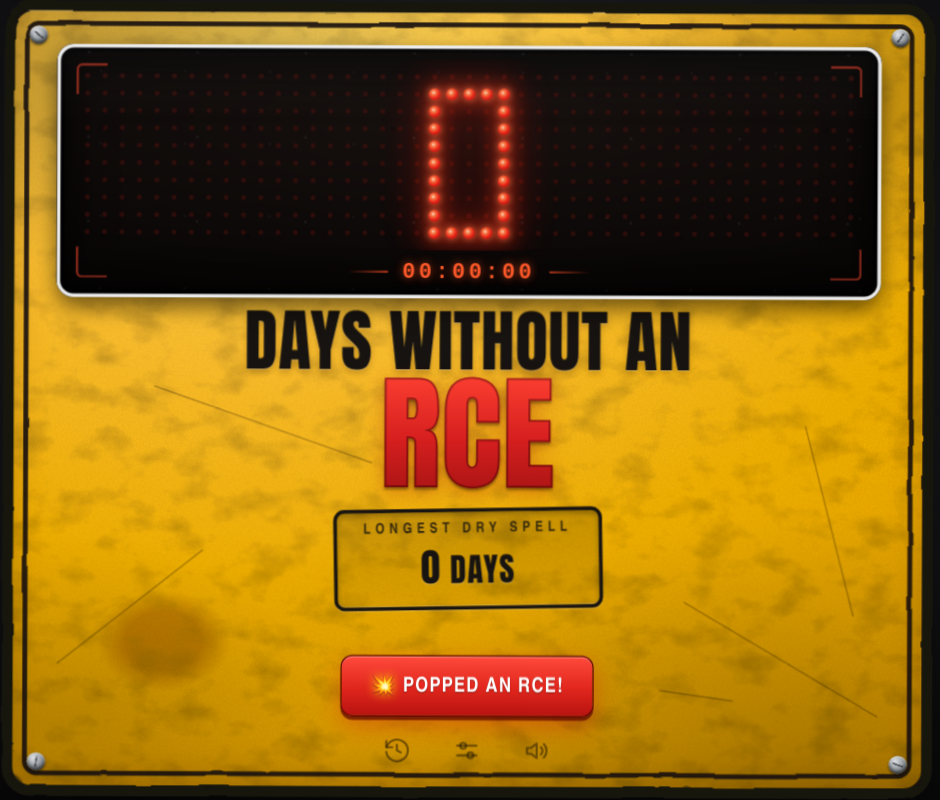
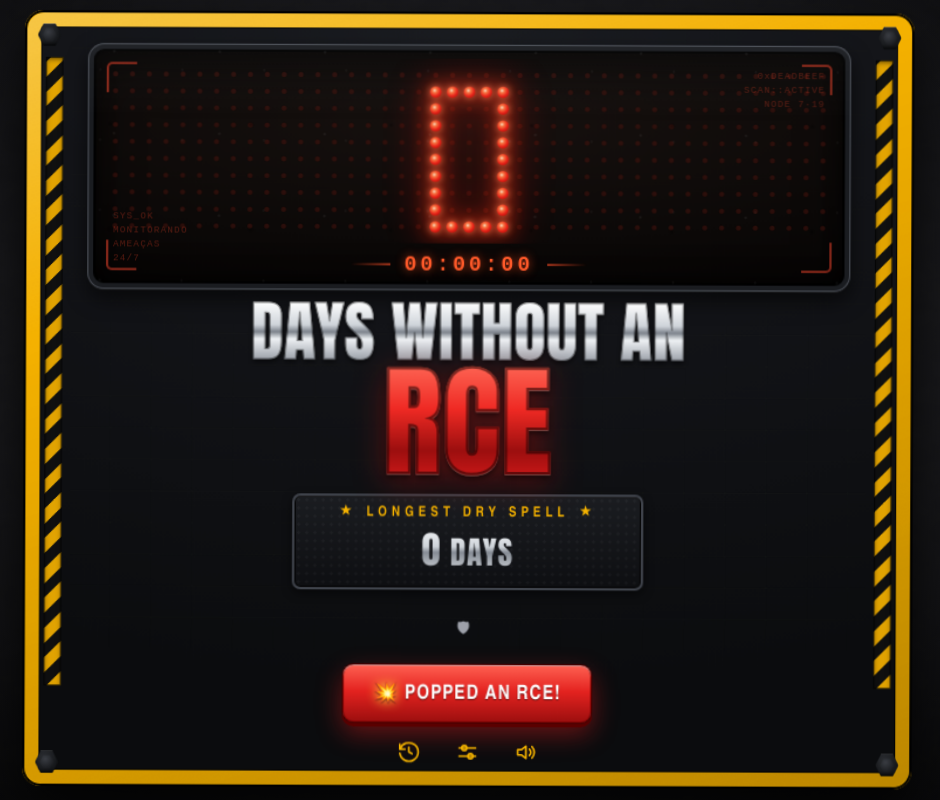
Before and after one commit to thezakman/DWARCE, an Electron app: page renderer/index.html in a window 940 px wide. Drawn offline with Linux system fonts and the light colour scheme; no server answers.

Commit message:
feat(ui): re-skin tema escuro tático (HUD industrial) — aprox. da arte de referência
- Substrato escuro de carbono com grade de circuito sutil (no lugar da placa
  amarela). Moldura industrial AMARELA com bisel + listras de hazard nas
  laterais + parafusos hexagonais nos cantos.
- Display: tech-text decorativo (SYS_OK/MONITORANDO..., 0xDEADBEEF/SCAN::ACTIVE),
  bezel de aço escuro (no lugar da borda branca). Matriz de LED mantida.
- Título: 'DIAS SEM UM' cromado/prata escovado; 'RCE' vermelho metálico 3D.
- Selo de recorde: placa de aço escura com hex-mesh, estrelas ★ e número cromado.
- Tagline com escudo; verdito e número em amarelo.
- Botão principal vermelho tático glossy; ícones secundários flat-line amarelos,
  menores e sem shape de botão (hover clareia).
- Removido o cabeçalho de topo (a pedido). Previews atualizadas.

```diff
--- a/renderer/index.html
+++ b/renderer/index.html
@@ -62,20 +62,14 @@
   <main class="stage">
    <div class="sign-scaler" id="signScaler">
     <div class="sign" id="sign">
-      <!-- moldura preta gasta (única camada com distorção) -->
+      <!-- moldura industrial amarela -->
       <div class="frame" aria-hidden="true"></div>
-      <!-- camadas de sujeira -->
-      <div class="rust" aria-hidden="true"></div>
-      <div class="wear" aria-hidden="true"></div>
-      <svg class="scratches" viewBox="0 0 760 620" preserveAspectRatio="none" aria-hidden="true">
-        <path d="M60 40 L 190 150" /><path d="M700 70 L 610 210" />
-        <path d="M40 520 L 160 430" /><path d="M720 560 L 560 470" />
-        <path d="M120 300 L 300 360" /><path d="M480 90 L 690 130" />
-        <path d="M300 560 L 470 520" /><path d="M660 330 L 700 480" />
-        <path d="M90 200 L 130 205" /><path d="M540 540 L 600 548" />
-      </svg>
+      <!-- listras de hazard nas laterais -->
+      <div class="hazard hz-l" aria-hidden="true"></div>
+      <div class="hazard hz-r" aria-hidden="true"></div>
+      <!-- ruído sutil -->
       <div class="grain" aria-hidden="true"></div>
-      <!-- parafusos nos cantos -->
+      <!-- parafusos hexagonais nos cantos -->
       <span class="screw tl" aria-hidden="true"></span>
       <span class="screw tr" aria-hidden="true"></span>
       <span class="screw bl" aria-hidden="true"></span>
@@ -89,6 +83,8 @@
           <span class="hud-c tr" aria-hidden="true"></span>
           <span class="hud-c bl" aria-hidden="true"></span>
           <span class="hud-c br" aria-hidden="true"></span>
+          <div class="tech tech-bl" aria-hidden="true">SYS_OK<br>MONITORANDO<br>AMEAÇAS<br>24/7</div>
+          <div class="tech tech-tr" aria-hidden="true">0xDEADBEEF<br>SCAN::ACTIVE<br>NODE 7·19</div>
           <div class="panel-glass" aria-hidden="true"></div>
           <div class="panel-sheen" aria-hidden="true"></div>
           <div class="panel-dust" aria-hidden="true"></div>
--- a/renderer/styles.css
+++ b/renderer/styles.css
@@ -4,15 +4,21 @@
  * ================================================================ */
 
 :root {
-  --yellow: #f4b400;
-  --yellow-deep: #e09e00;
-  --ink: #171310;
-  --ink-soft: #2a231c;
+  --yellow: #f5b301;
+  --yellow-deep: #b98200;
+  --ink: #0c0d0f;
+  --ink-soft: #b9bcc4;
   --led-on: #ff2b21;
   --led-on-2: #ff5a3c;
   --led-off: #47110d;
   --panel-bg: #0a0807;
-  --danger: #d61f1f;
+  --danger: #e01e1e;
+  --carbon: #131417;
+  --carbon-2: #0b0c0e;
+  --steel: #23262b;
+  --steel-hi: #3a3e46;
+  --edge-hi: rgba(255,255,255,.14);
+  --edge-lo: rgba(0,0,0,.7);
 }
 
 * { box-sizing: border-box; }
@@ -95,18 +101,30 @@ body {
   width: clamp(468px, calc(100vw - 28px), 760px);
   container-type: inline-size;   /* pra alternar o layout do título por largura */
   background:
-    radial-gradient(135% 115% at 32% 6%, #ffd75e 0%, #ffc22e 34%, var(--yellow) 58%, var(--yellow-deep) 100%);
-  border-radius: 18px;
-  padding: 18px 24px 14px;
+    radial-gradient(120% 90% at 50% 0%, #1b1d22 0%, #131418 45%, #0b0c0e 100%);
+  border-radius: 16px;
+  padding: 16px 40px 16px;
   box-shadow:
-    0 44px 90px rgba(0,0,0,.62),
-    0 18px 34px rgba(0,0,0,.5),
-    0 2px 0 rgba(255,255,255,.12),
-    inset 0 3px 1px rgba(255,255,255,.32),
-    inset 0 -10px 28px rgba(120,70,0,.4);
+    0 44px 90px rgba(0,0,0,.7),
+    0 18px 34px rgba(0,0,0,.55),
+    inset 0 0 0 2px #000;
   isolation: isolate;
   animation: signSway 9s ease-in-out infinite;
   transform-origin: 50% -40px;
+}
+/* placa de circuito sutil no fundo escuro */
+.sign > .sign-inner::before {
+  content: "";
+  position: absolute;
+  inset: 0;
+  z-index: -1;
+  pointer-events: none;
+  opacity: .5;
+  background:
+    repeating-linear-gradient(0deg, transparent 0 26px, rgba(120,140,90,.05) 26px 27px),
+    repeating-linear-gradient(90deg, transparent 0 34px, rgba(120,140,90,.04) 34px 35px);
+  -webkit-mask-image: radial-gradient(120% 100% at 50% 40%, #000 55%, transparent 100%);
+  mask-image: radial-gradient(120% 100% at 50% 40%, #000 55%, transparent 100%);
 }
 
 /* leve balanço, como placa pendurada */
@@ -115,110 +133,50 @@ body {
   50% { transform: rotate(0.25deg); }
 }
 
-/* ---- moldura preta gasta (única camada distorcida) ---- */
+/* ---- moldura industrial amarela (anéis concêntricos + bisel) ---- */
 .frame {
-  position: absolute;
-  inset: 0;
-  border-radius: 18px;
-  pointer-events: none;
-  z-index: 5;
-  outline: 9px solid var(--ink);
-  outline-offset: -3px;
-  filter: url(#grunge);
-}
-.frame::before {
-  content: "";
-  position: absolute;
-  inset: 11px;
-  border: 4px solid var(--ink);
-  border-radius: 12px;
-  opacity: .9;
-}
-/* tinta descascando nos cantos (chips pretos) */
-.frame::after {
-  content: "";
-  position: absolute;
-  inset: 0;
-  border-radius: 18px;
-  background:
-    radial-gradient(circle at 0 0, var(--ink) 0 10px, transparent 11px),
-    radial-gradient(circle at 100% 0, var(--ink) 0 8px, transparent 9px),
-    radial-gradient(circle at 0 100%, var(--ink) 0 12px, transparent 13px),
-    radial-gradient(circle at 100% 100%, var(--ink) 0 9px, transparent 10px),
-    radial-gradient(circle at 22% 0, var(--ink) 0 3px, transparent 4px),
-    radial-gradient(circle at 74% 100%, var(--ink) 0 4px, transparent 5px);
-  opacity: .5;
-  filter: url(#grunge);
-}
-
-/* ---- manchas de ferrugem grandes ---- */
-.rust {
   position: absolute;
   inset: 0;
   border-radius: 16px;
   pointer-events: none;
-  z-index: 2;
-  mix-blend-mode: multiply;
-  opacity: .32;
-  background:
-    radial-gradient(closest-side, #7a3b06 0%, #7a3b06 40%, transparent 70%) 8% 88% / 160px 120px no-repeat,
-    radial-gradient(closest-side, #6b3405 0%, #6b3405 35%, transparent 70%) 94% 14% / 130px 150px no-repeat,
-    radial-gradient(closest-side, #5c2c04 0%, transparent 70%) 50% 4% / 220px 60px no-repeat;
+  z-index: 5;
+  box-shadow:
+    inset 0 0 0 2px #000,                       /* borda externa preta */
+    inset 0 0 0 14px var(--yellow),             /* corpo amarelo */
+    inset 0 0 0 15px rgba(0,0,0,.65),           /* linha interna preta */
+    inset 0 3px 2px -1px rgba(255,255,255,.5),  /* bisel: luz no topo */
+    inset 0 -5px 4px -1px rgba(0,0,0,.55),      /* bisel: sombra embaixo */
+    inset 0 0 0 20px rgba(0,0,0,.0);
 }
-.rust::after {
+/* gradiente metálico por cima do amarelo da moldura */
+.frame::before {
   content: "";
   position: absolute;
-  inset: 0;
-  border-radius: 16px;
-  background: #5a2a03;
-  filter: url(#rust);
-  opacity: .5;
+  inset: 2px;
+  border-radius: 15px;
+  border: 12px solid transparent;
+  background:
+    linear-gradient(160deg, rgba(255,255,255,.35), rgba(255,255,255,0) 30%, rgba(0,0,0,.28) 100%) border-box;
+  -webkit-mask: linear-gradient(#000 0 0) padding-box, linear-gradient(#000 0 0);
+  -webkit-mask-composite: xor;
+  mask-composite: exclude;
+  opacity: .8;
 }
 
-/* textura de desgaste: sombreado nos cantos */
-.wear {
+/* ---- listras de hazard nas laterais ---- */
+.hazard {
   position: absolute;
-  inset: 0;
-  border-radius: 16px;
-  pointer-events: none;
-  z-index: 3;
-  mix-blend-mode: multiply;
-  opacity: .55;
-  background:
-    radial-gradient(65% 45% at 10% 6%, rgba(0,0,0,.4), transparent 60%),
-    radial-gradient(55% 45% at 93% 10%, rgba(0,0,0,.34), transparent 55%),
-    radial-gradient(75% 55% at 90% 97%, rgba(0,0,0,.4), transparent 60%),
-    radial-gradient(55% 45% at 5% 92%, rgba(0,0,0,.34), transparent 55%),
-    radial-gradient(120% 100% at 50% 120%, rgba(0,0,0,.28), transparent 55%);
-}
-/* respingos finos escuros */
-.wear::after {
-  content: "";
-  position: absolute;
-  inset: 0;
-  border-radius: 12px;
-  filter: url(#rough);
-  opacity: .16;
-  background: #000;
-}
-
-/* ---- arranhões ---- */
-.scratches {
-  position: absolute;
-  inset: 0;
-  width: 100%;
-  height: 100%;
+  top: 40px;
+  bottom: 86px;
+  width: 15px;
   z-index: 4;
   pointer-events: none;
-  opacity: .5;
-  mix-blend-mode: multiply;
+  background: repeating-linear-gradient(-45deg, var(--yellow) 0 9px, #101010 9px 18px);
+  box-shadow: inset 0 0 0 1px rgba(0,0,0,.6), inset 0 2px 4px rgba(0,0,0,.5);
+  opacity: .92;
 }
-.scratches path {
-  fill: none;
-  stroke: rgba(20,12,4,.55);
-  stroke-width: 1.2;
-  stroke-linecap: round;
-}
+.hazard.hz-l { left: 18px; }
+.hazard.hz-r { right: 18px; }
 
 /* ---- grão de filme (sutil, animado) ---- */
 .grain {
@@ -241,28 +199,27 @@ body {
 /* ---- parafusos nos cantos ---- */
 .screw {
   position: absolute;
-  width: 15px;
-  height: 15px;
+  width: 20px;
+  height: 20px;
   z-index: 7;
-  border-radius: 50%;
+  clip-path: polygon(25% 2%, 75% 2%, 100% 50%, 75% 98%, 25% 98%, 0 50%);
   background:
-    radial-gradient(circle at 35% 30%, #dfe2e6 0%, #9aa0a6 45%, #4c5157 100%);
+    radial-gradient(circle at 38% 30%, #2b2d31 0%, #191b1e 55%, #0a0b0c 100%);
   box-shadow:
-    inset 0 1px 1px rgba(255,255,255,.6),
-    inset 0 -2px 3px rgba(0,0,0,.6),
-    0 1px 2px rgba(0,0,0,.7);
+    inset 0 1px 1px rgba(255,255,255,.25),
+    inset 0 -2px 3px rgba(0,0,0,.7);
 }
-.screw::after {
+.screw::before {
   content: "";
   position: absolute;
-  inset: 3px;
-  border-radius: 50%;
-  background: linear-gradient(var(--sa, 55deg), transparent 44%, rgba(0,0,0,.55) 44% 56%, transparent 56%);
+  inset: 4px;
+  clip-path: polygon(25% 2%, 75% 2%, 100% 50%, 75% 98%, 25% 98%, 0 50%);
+  background: radial-gradient(circle at 40% 32%, #3a3d43 0%, #212327 60%, #121316 100%);
 }
-.screw.tl { top: 15px; left: 15px; --sa: 40deg; }
-.screw.tr { top: 15px; right: 15px; --sa: 125deg; }
-.screw.bl { bottom: 15px; left: 15px; --sa: 100deg; }
-.screw.br { bottom: 15px; right: 15px; --sa: 20deg; }
+.screw.tl { top: 11px; left: 11px; }
+.screw.tr { top: 11px; right: 11px; }
+.screw.bl { bottom: 11px; left: 11px; }
+.screw.br { bottom: 11px; right: 11px; }
 
 .sign-inner {
   position: relative;
@@ -281,11 +238,13 @@ body {
   padding: 0;
   margin: 4px 4px 10px;
   box-shadow:
-    inset 0 0 0 3px rgba(255,255,255,.92),   /* borda branca fina (Imagem 1) */
-    inset 0 0 0 6px #000,
+    inset 0 0 0 1px #4b4f57,                  /* bisel de aço claro */
+    inset 0 0 0 5px #1a1c20,                  /* corpo do bezel */
+    inset 0 0 0 7px #000,                      /* interior preto */
     inset 0 12px 44px rgba(0,0,0,.92),
     inset 0 -6px 20px rgba(0,0,0,.7),
-    0 8px 18px rgba(0,0,0,.55);
+    0 1px 0 rgba(255,255,255,.06),
+    0 8px 18px rgba(0,0,0,.6);
   overflow: hidden;
 }
 
@@ -374,6 +333,20 @@ body {
   46%, 100% { transform: translateY(260px); opacity: 0; }
 }
 
+/* tech-text decorativo no display */
+.tech {
+  position: absolute;
+  z-index: 2;
+  pointer-events: none;
+  font-family: "Courier New", monospace;
+  font-size: 8px;
+  line-height: 1.5;
+  letter-spacing: 1px;
+  color: rgba(255,70,45,.32);
+}
+.tech-bl { left: 22px; bottom: 20px; }
+.tech-tr { right: 22px; top: 20px; text-align: right; }
+
 /* cantos de HUD (mira) */
 .hud-c {
   position: absolute;
@@ -440,15 +413,18 @@ body {
   line-height: .9;
   text-transform: uppercase;
 }
-.headline .l1 {
+/* "DIAS SEM UM" / "AN" — cromado/prata escovado */
+.headline .l1,
+.headline .an {
   display: block;
   font-size: 56px;
   letter-spacing: .5px;
-  /* relevo estampado no metal */
-  text-shadow:
-    0 1px 0 rgba(255,255,255,.28),
-    0 -1px 0 rgba(0,0,0,.25),
-    0 3px 5px rgba(90,55,0,.28);
+  background: linear-gradient(180deg, #ffffff 0%, #cfd4da 40%, #7c828b 52%, #eef1f4 64%, #9aa0a8 100%);
+  -webkit-background-clip: text;
+  background-clip: text;
+  -webkit-text-fill-color: transparent;
+  -webkit-text-stroke: 1px rgba(0,0,0,.4);
+  filter: drop-shadow(0 2px 2px rgba(0,0,0,.6));
 }
 /* Título tem 2 modos:
    - WIDE (padrão): "DAYS WITHOUT AN" (l1) / "RCE" (l2)  → an-inline aparece
@@ -469,70 +445,82 @@ body {
   gap: 14px;
   line-height: 1;
 }
-.headline .an {
-  font-size: 50px;
-  letter-spacing: .5px;
-  color: var(--ink);
-  text-shadow:
-    0 1px 0 rgba(255,255,255,.28),
-    0 -1px 0 rgba(0,0,0,.25),
-    0 3px 5px rgba(90,55,0,.28);
-}
+.headline .an { font-size: 50px; }
+
+/* "RCE" — vermelho metálico 3D */
 .headline .rce {
   font-size: 104px;
   letter-spacing: 1px;
   color: var(--danger);
-  background: linear-gradient(180deg, #ff4132 0%, var(--danger) 55%, #a81414 100%);
+  background: linear-gradient(180deg, #ff6a58 0%, #ef2a24 40%, #9c0f0f 74%, #d21a1a 100%);
   -webkit-background-clip: text;
   background-clip: text;
   -webkit-text-fill-color: transparent;
-  -webkit-text-stroke: 1.5px rgba(50,0,0,.45);
-  filter: drop-shadow(0 2px 1px rgba(0,0,0,.35)) drop-shadow(0 4px 8px rgba(150,10,0,.3));
+  -webkit-text-stroke: 2px rgba(20,0,0,.55);
+  filter:
+    drop-shadow(0 1px 0 rgba(255,150,140,.4))
+    drop-shadow(0 3px 2px rgba(0,0,0,.5))
+    drop-shadow(0 6px 14px rgba(190,15,10,.4));
 }
 
+/* selo de recorde — placa de aço escura com hex-mesh e estrelas */
 .record {
   margin: 10px auto 4px;
   width: fit-content;
   display: flex;
   flex-direction: column;
   align-items: center;
-  color: var(--ink);
+  color: #cfd3da;
   background:
-    linear-gradient(180deg, rgba(0,0,0,.16), rgba(0,0,0,.04));
-  border: 3px solid var(--ink);
-  border-radius: 9px;
-  padding: 7px 22px 8px;
-  transform: rotate(-1.1deg);
+    radial-gradient(circle, rgba(255,255,255,.035) 0 1px, transparent 1.5px) 0 0 / 7px 7px,
+    linear-gradient(180deg, #1b1d21 0%, #0e0f12 100%);
+  border: 2px solid #40444c;
+  border-radius: 7px;
+  padding: 6px 30px 8px;
   box-shadow:
-    inset 0 2px 5px rgba(0,0,0,.28),
-    inset 0 -1px 0 rgba(255,255,255,.22),
-    0 1px 0 rgba(255,255,255,.2);
+    inset 0 1px 0 rgba(255,255,255,.1),
+    inset 0 0 0 1px #000,
+    0 3px 8px rgba(0,0,0,.55);
 }
 .rec-label {
   font-family: "Arial Narrow", Impact, sans-serif;
   font-weight: 700;
   font-size: 12px;
   letter-spacing: 4px;
-  opacity: .82;
+  color: var(--yellow);
+}
+.rec-label::before, .rec-label::after {
+  content: "★";
+  margin: 0 9px;
+  font-size: 11px;
+  color: var(--yellow);
+  vertical-align: 1px;
 }
 .rec-val {
   font-family: "Haettenschweiler", "Impact", "Arial Narrow", sans-serif;
   font-weight: 800;
   font-size: 27px;
   letter-spacing: 1px;
-  text-shadow: 0 1px 0 rgba(255,255,255,.22);
+  background: linear-gradient(180deg, #ffffff 0%, #cfd4da 45%, #868c95 55%, #e8ebee 100%);
+  -webkit-background-clip: text;
+  background-clip: text;
+  -webkit-text-fill-color: transparent;
 }
 .rec-val b { font-size: 32px; }
 
 .tagline {
-  margin: 9px 4px 2px;
+  margin: 10px 4px 2px;
   text-align: center;
-  color: var(--ink-soft);
+  color: #aeb2ba;
   font-size: 13px;
-  font-style: italic;
-  opacity: .8;
 }
-.tagline b { font-style: normal; font-weight: 800; }
+.tagline::before {
+  content: "🛡";
+  margin-right: 7px;
+  filter: hue-rotate(5deg) saturate(1.2);
+  opacity: .9;
+}
+.tagline b { font-weight: 800; color: var(--yellow); }
 
 /* ---------------- Ações ---------------- */
 
@@ -555,23 +543,23 @@ body {
   align-items: center;
   margin-top: 9px;
 }
+/* ícones flat line amarelos — SEM shape de botão (nada de caixa) */
 .icon-btn {
   display: grid;
   place-items: center;
-  width: 38px;
-  height: 38px;
+  width: 30px;
+  height: 30px;
   padding: 0;
   border: 0;
-  border-radius: 10px;
-  background: transparent;
-  color: rgba(23,16,6,.5);
+  background: none;
+  color: var(--yellow);
   cursor: pointer;
-  transition: color .16s ease, background .16s ease, transform .1s ease;
+  transition: color .16s ease, transform .1s ease;
 }
-.icon-btn:hover { color: rgba(23,16,6,.95); background: rgba(0,0,0,.07); }
+.icon-btn:hover { color: #fff; }
 .icon-btn:active { transform: translateY(1px); }
-.icon-btn.muted { color: rgba(180,20,17,.7); }
-.icon-btn .ico { width: 24px; height: 24px; display: block; }
+.icon-btn.muted { color: rgba(255,120,100,.85); }
+.icon-btn .ico { width: 21px; height: 21px; display: block; }
 
 .btn {
   font-family: "Arial Narrow", Impact, sans-serif;
@@ -611,21 +599,22 @@ body {
 .btn.danger:hover { box-shadow: inset 0 1px 0 rgba(255,255,255,.4), 0 3px 0 rgba(90,0,0,.7), 0 10px 26px rgba(255,50,30,.55); }
 .btn.danger .boom { filter: drop-shadow(0 0 4px rgba(255,210,0,.9)); }
 
-/* botão de "pegar um RCE" — vermelho (combina com a placa) */
+/* botão de "pegar um RCE" — vermelho tático glossy */
 .btn.win {
-  background: linear-gradient(180deg, #ff4a3c 0%, #e0261d 55%, #b81411 100%);
-  border-color: #5c0000;
+  background: linear-gradient(180deg, #ff6152 0%, #e42320 46%, #9c0f0f 100%);
+  border: 1px solid #400;
   color: #fff;
   font-size: 17px;
-  padding: 13px 24px;
-  text-shadow: 0 1px 1px rgba(0,0,0,.35);
+  padding: 13px 26px;
+  text-shadow: 0 1px 1px rgba(0,0,0,.5);
   box-shadow:
-    inset 0 1px 0 rgba(255,255,255,.35),
-    0 3px 0 rgba(90,0,0,.7),
-    0 8px 20px rgba(220,30,20,.4);
+    inset 0 1px 0 rgba(255,255,255,.55),
+    inset 0 0 0 1px rgba(120,0,0,.6),
+    0 3px 0 #5a0000,
+    0 9px 22px rgba(224,30,30,.45);
 }
-.btn.win:hover { box-shadow: inset 0 1px 0 rgba(255,255,255,.4), 0 3px 0 rgba(90,0,0,.7), 0 10px 26px rgba(255,50,30,.55); }
-.btn.win .boom { filter: drop-shadow(0 0 4px rgba(255,210,0,.9)); }
+.btn.win:hover { filter: brightness(1.08); box-shadow: inset 0 1px 0 rgba(255,255,255,.6), inset 0 0 0 1px rgba(120,0,0,.6), 0 3px 0 #5a0000, 0 12px 30px rgba(255,50,30,.6); }
+.btn.win .boom { filter: drop-shadow(0 0 5px rgba(255,220,60,.95)); }
 .btn.primary { background: linear-gradient(180deg, #37a24d, #1f6e30); border-color:#0c3d18; }
 .btn.ghost { background: linear-gradient(180deg, #2b2b24, #201f18); color: #f4d47a; }
 .btn.icon { font-size: 18px; padding: 11px 13px; }
```
Also changed, not shown: 2 other files.
